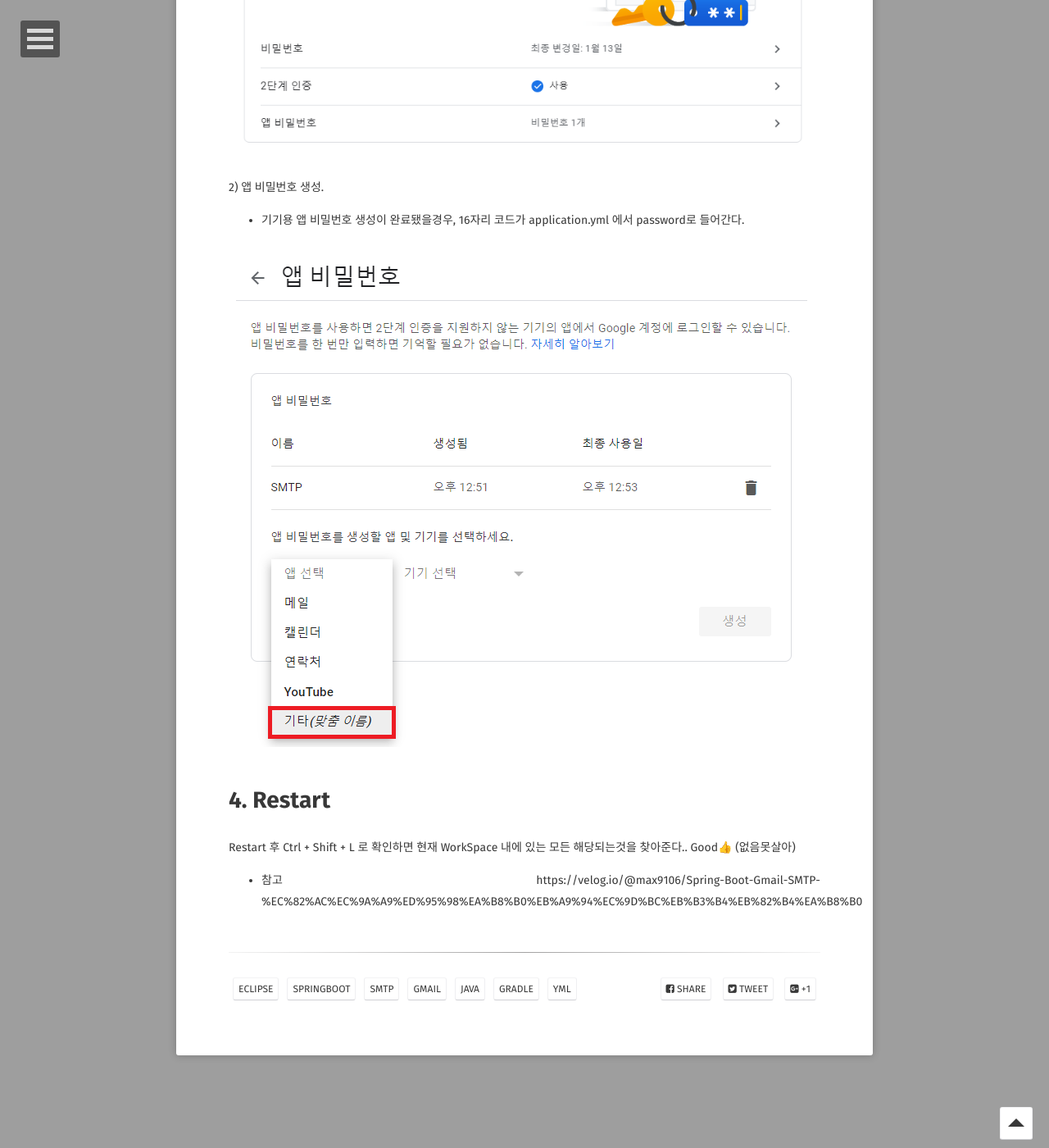
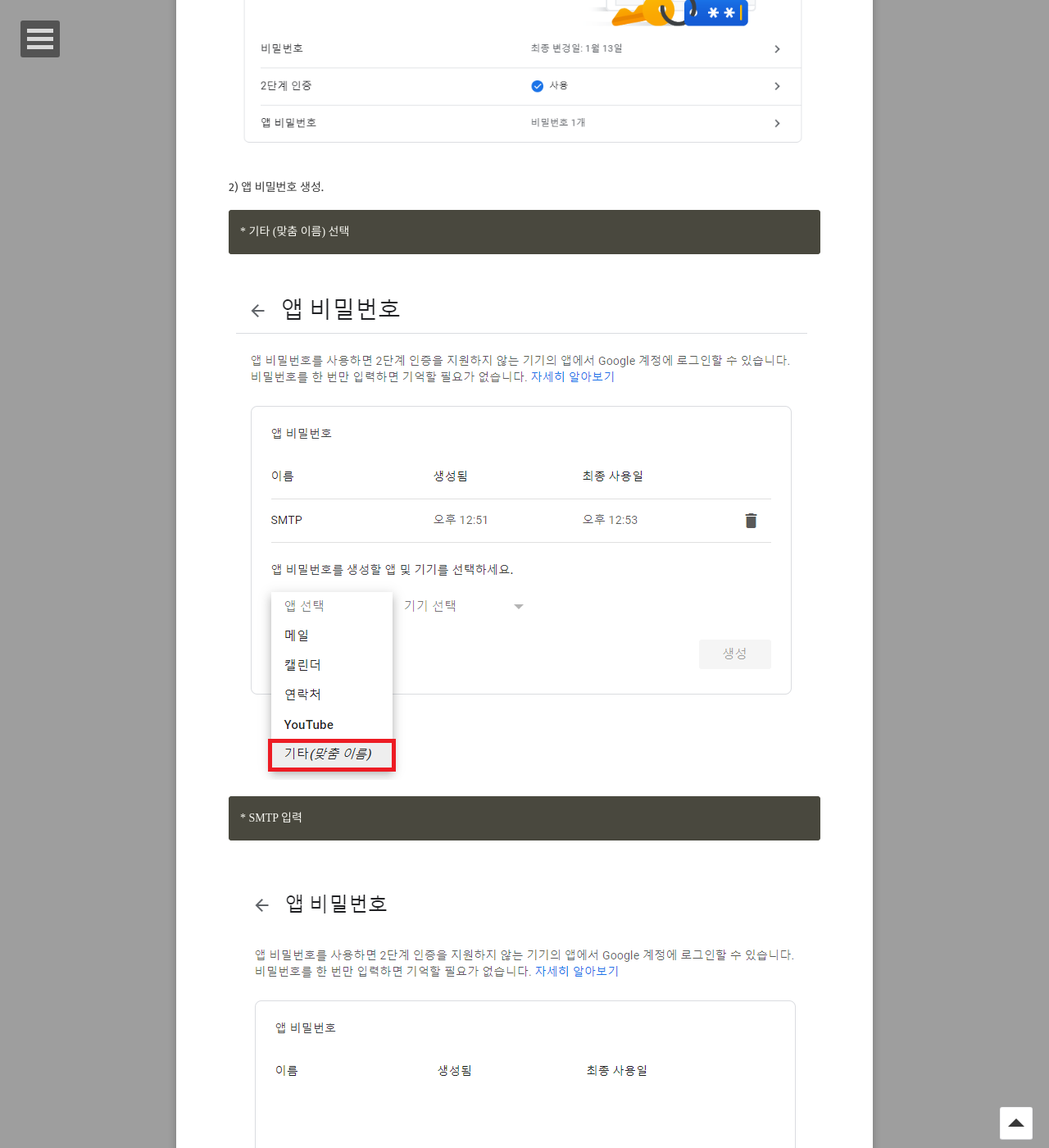
Before and after one commit to GayeonYoon/GayeonYoon.github.io, a Jekyll site: the page built from _posts/2021-08-09-SPRING-GMIAIL.md, in a window 1280 px wide and 1400 px high, scrolled down 9369 px. Shown: the whole window at 82% size. Built offline with Jekyll 4.4.1, drawn with Linux system fonts in a browser that asks for light colours; some web fonts are replaced; some of the changed text lies outside the part shown.

Commit message:
Update 2021-08-09-SPRING-GMIAIL.md

```diff
--- a/_posts/2021-08-09-SPRING-GMIAIL.md
+++ b/_posts/2021-08-09-SPRING-GMIAIL.md
@@ -343,14 +343,39 @@ server:
 </figure>
 
 2) 앱 비밀번호 생성.
-* 기기용 앱 비밀번호 생성이 완료됐을경우, 16자리 코드가 application.yml  에서 password로 들어간다.
+
+    * 기타 (맞춤 이름) 선택
 <figure>
 	<img src="/assets/img/gmail_security2.png">
 </figure>
+    * SMTP 입력
+<figure>
+	<img src="/assets/img/gmail_security3.png">
+</figure>
+    * 기기용 앱 비밀번호 생성이 완료됐을경우, 이 16자리 코드가 application.yml  에서 password로 들어간다.
+<figure>
+	<img src="/assets/img/gmail_security4.png">
+</figure>
 
+# 7. Swagger 로 메일 보내기 - POST Mapping
+<figure>
+	<img src="/assets/img/gmail_swqgger.png">
+</figure>
+<figure>
+	<img src="/assets/img/gmail_swqgger2.png">
+</figure>
 
-# 4. Restart
-Restart 후 Ctrl + Shift + L 로 확인하면 현재 WorkSpace 내에 있는 모든 해당되는것을 찾아준다.. Good👍 (없음못살아)
+* Response Code 200 확인
+<figure>
+	<img src="/assets/img/gmail_swqgger3.png">
+</figure>
+
+# 8. Mail 확인
+<figure>
+	<img src="/assets/img/gmail_confirm.png">
+</figure>
+
+😥 Gmail SMTP Server는 개발용으로는 괜찮지만, 일일 전송량 제한때문에 실제 도메인에서는 사용 어려운점 참고!
 
 
 * 참고
```
